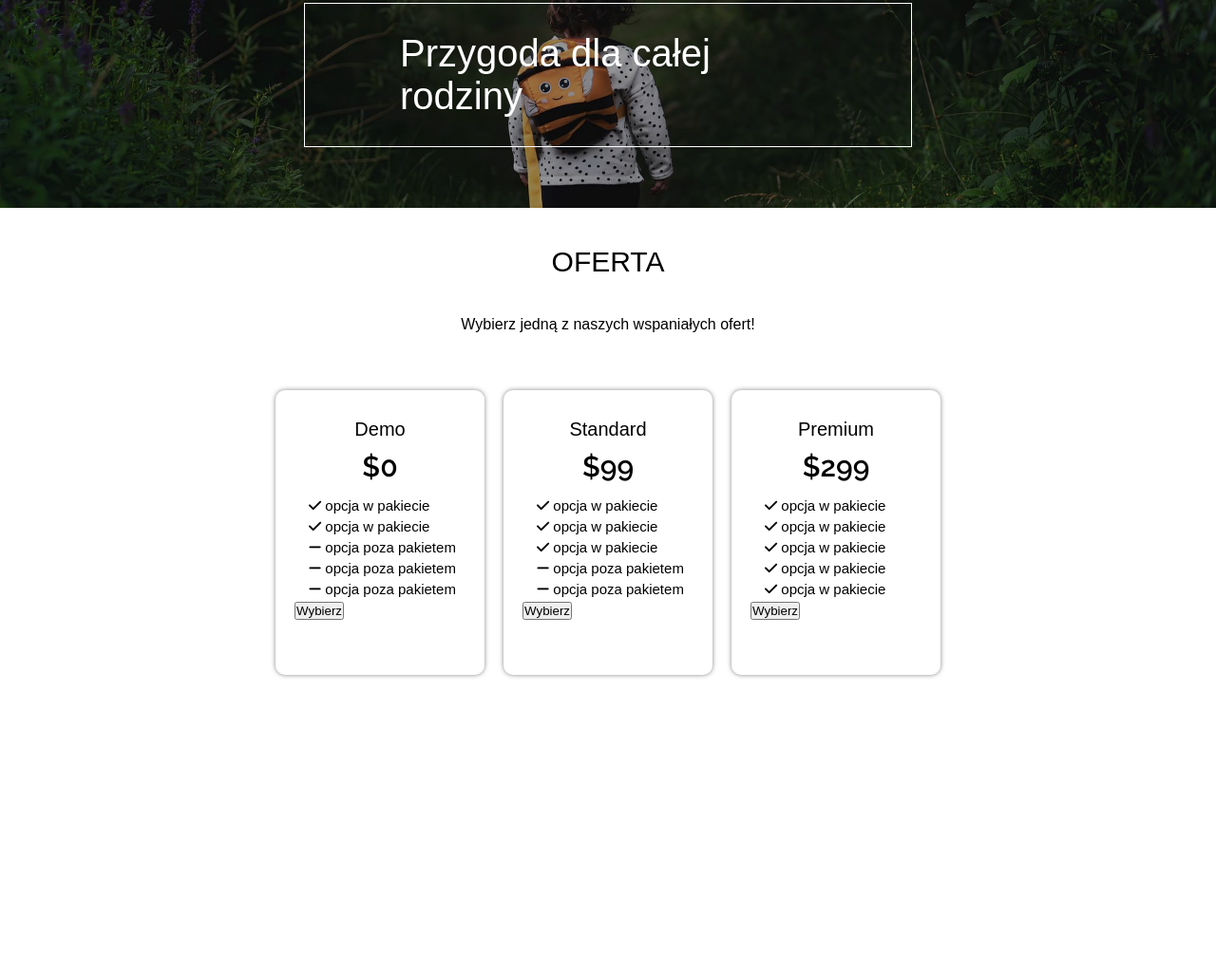
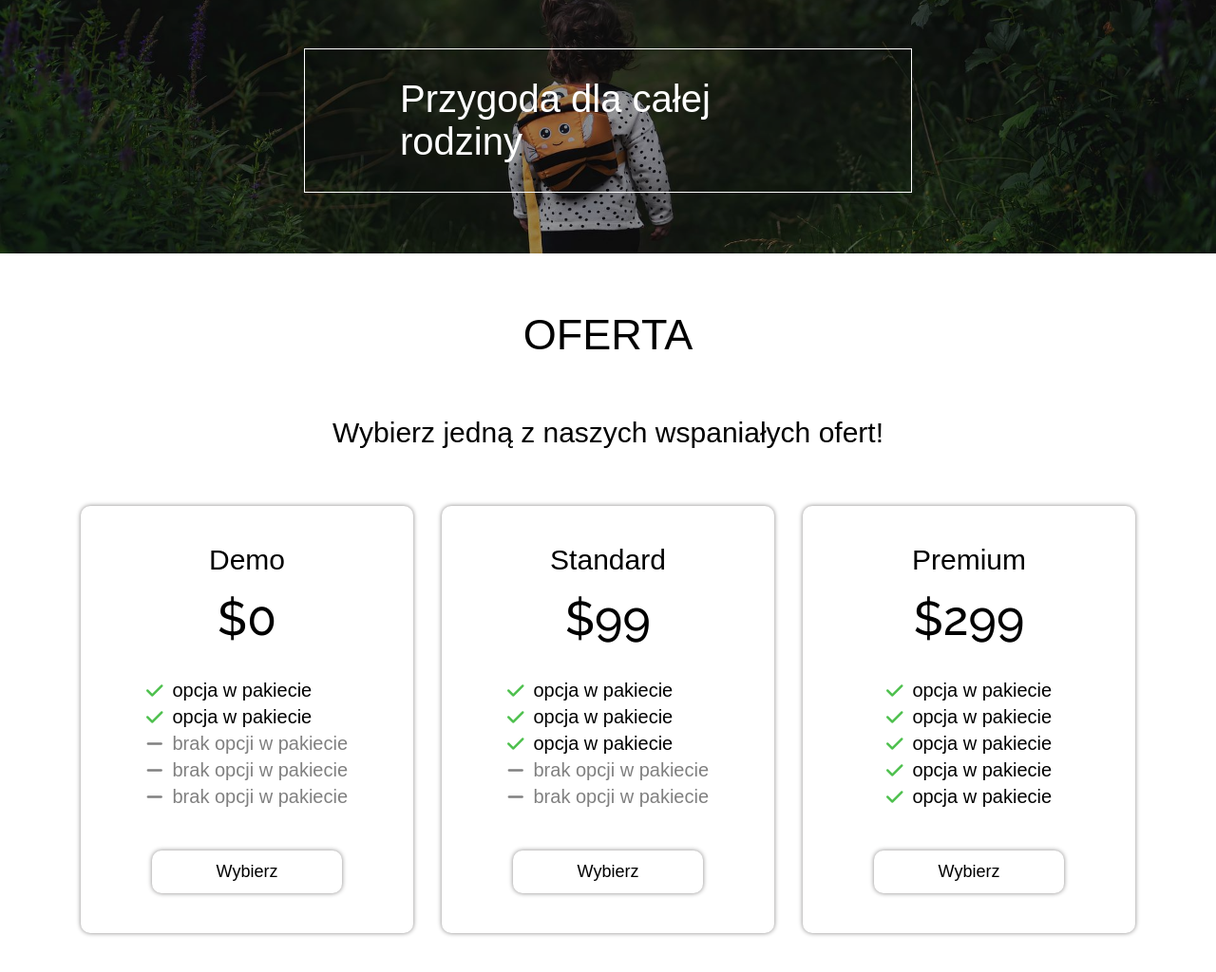
Before and after one commit to B7atis/Forest_Page, a website: page index.html in a window 1280 px wide. Shown: the part 956-1980 px from the top of the page at 95% size. Before the commit the page ends 1777 px from the top, so only its background shows below. Drawn offline with Linux system fonts and the light colour scheme; files whose address does not match are found by name.

Commit message:
Complete the offer sections

```diff
--- a/index.html
+++ b/index.html
@@ -69,50 +69,130 @@
       <h2>oferta</h2>
       <p>Wybierz jedną z naszych wspaniałych ofert!</p>
     </div>
+    <div class="all-cards">
       <div class="container-price">
+        <div class="cards-area">
+          <div class="row">
+            <div class="pricing-details">
+              <h3>Demo</h3>
+              <p>$0</p>
+            </div>
+            <div class="offers-box">
+              <ul class="features">
+                <li><i class="fas fa-check"></i><span>opcja w pakiecie</span></li>
+                <li><i class="fas fa-check"></i><span>opcja w pakiecie</span></li>
+                <li class="minus"><i class="fas fa-minus"></i><span>brak opcji w pakiecie</span></li>
+                <li class="minus"><i class="fas fa-minus"></i><span>brak opcji w pakiecie</span></li>
+                <li class="minus"><i class="fas fa-minus"></i><span>brak opcji w pakiecie</span></li>
+              </ul>
+            </div>
+          </div>
+          <div class="btn">
+            <button>Wybierz</button>
+          </div>
+        </div>
+      </div>
+      <div class="container-price">
+        <div class="cards-area">
+          <div class="row">
+            <div class="pricing-details">
+              <h3>Standard</h3>
+              <p>$99</p>
+            </div>
+            <div class="offers-box">
+              <ul class="features">
+                <li><i class="fas fa-check"></i><span>opcja w pakiecie</span></li>
+                <li><i class="fas fa-check"></i><span>opcja w pakiecie</span></li>
+                <li><i class="fas fa-check"></i><span>opcja w pakiecie</span></li>
+                <li class="minus"><i class="fas fa-minus"></i><span>brak opcji w pakiecie</span></li>
+                <li class="minus"><i class="fas fa-minus"></i><span>brak opcji w pakiecie</span></li>
+              </ul>
+            </div>
+          </div>
+          <div class="btn">
+            <button>Wybierz</button>
+          </div>
+        </div>
+      </div>
+      <div class="container-price">
+        <div class="cards-area">
+          <div class="row">
+            <div class="pricing-details">
+              <h3>Premium</h3>
+              <p>$299</p>
+            </div>
+            <div class="offers-box">
+              <ul class="features">
+                <li><i class="fas fa-check"></i><span>opcja w pakiecie</span></li>
+                <li><i class="fas fa-check"></i><span>opcja w pakiecie</span></li>
+                <li><i class="fas fa-check"></i><span>opcja w pakiecie</span></li>
+                <li><i class="fas fa-check"></i><span>opcja w pakiecie</span></li>
+                <li><i class="fas fa-check"></i><span>opcja w pakiecie</span></li>
+              </ul>
+            </div>
+          </div>
+          <div class="btn">
+            <button>Wybierz</button>
+          </div>
+        </div>
+      </div>
+    </div>
+    <!-- <div class="container-price">
       <div class="price-card">
         <div class="text-offers">
           <p>Demo</p>
           <h3>$0</h3>
+          <div class="offers-box">
             <ul class="option">
-            <li><i class="fa-solid fa-check"></i> opcja w pakiecie</li>
-            <li><i class="fa-solid fa-check"></i> opcja w pakiecie</li>
-            <li><i class="fa-solid fa-minus"></i> opcja poza pakietem</li>
-            <li><i class="fa-solid fa-minus"></i> opcja poza pakietem</li>
-            <li><i class="fa-solid fa-minus"></i> opcja poza pakietem</li>
+              <li><i class="fa-solid fa-check"></i><span>opcja w pakiecie</span></li>
+              <li><i class="fa-solid fa-check"></i><span>opcja w pakiecie</span></li>
+              <li><i class="fa-solid fa-minus"></i><span>opcja poza pakietem</span></li>
+              <li><i class="fa-solid fa-minus"></i><span>opcja poza pakietem</span></li>
+              <li><i class="fa-solid fa-minus"></i><span>opcja poza pakietem</span></li>
             </ul>
+          </div>
+          <div class="btn">
             <button class="btn">Wybierz</button>
+          </div>
         </div>
       </div>
       <div class="price-card">
         <div class="text-offers">
           <p>Standard</p>
           <h3>$99</h3>
+          <div class="offers-box">
             <ul class="option">
-            <li><i class="fa-solid fa-check"></i> opcja w pakiecie</li>
-            <li><i class="fa-solid fa-check"></i> opcja w pakiecie</li>
-            <li><i class="fa-solid fa-check"></i> opcja w pakiecie</li>
-            <li><i class="fa-solid fa-minus"></i> opcja poza pakietem</li>
-            <li><i class="fa-solid fa-minus"></i> opcja poza pakietem</li>
+              <li><i class="fa-solid fa-check"></i><span>opcja w pakiecie</span></li>
+              <li><i class="fa-solid fa-check"></i><span>opcja w pakiecie</span></li>
+              <li><i class="fa-solid fa-check"></i><span>opcja w pakiecie</span></li>
+              <li><i class="fa-solid fa-minus"></i><span>opcja poza pakietem</span></li>
+              <li><i class="fa-solid fa-minus"></i><span>opcja poza pakietem</span></li>
             </ul>
+          </div>
+          <div class="btn">
             <button class="btn">Wybierz</button>
+          </div>
         </div>
       </div>
       <div class="price-card">
         <div class="text-offers">
           <p>Premium</p>
           <h3>$299</h3>
+          <div class="offers-box">
             <ul class="option">
-            <li><i class="fa-solid fa-check"></i> opcja w pakiecie</li>
-            <li><i class="fa-solid fa-check"></i> opcja w pakiecie</li>
-            <li><i class="fa-solid fa-check"></i> opcja w pakiecie</li>
-            <li><i class="fa-solid fa-check"></i> opcja w pakiecie</li>
-            <li><i class="fa-solid fa-check"></i> opcja w pakiecie</li>
+              <li><i class="fa-solid fa-check"></i><span>opcja w pakiecie</span></li>
+              <li><i class="fa-solid fa-check"></i><span>opcja w pakiecie</span></li>
+              <li><i class="fa-solid fa-check"></i><span>opcja w pakiecie</span></li>
+              <li><i class="fa-solid fa-check"></i><span>opcja w pakiecie</span></li>
+              <li><i class="fa-solid fa-check"></i><span>opcja w pakiecie</span></li>
             </ul>
+          </div>
+          <div class="btn">
             <button class="btn">Wybierz</button>
           </div>
         </div>
       </div>
+    </div> -->
   </main>
 
 </body>
--- a/src/sass/main.scss
+++ b/src/sass/main.scss
@@ -66,17 +66,17 @@ body {
   background-color: rgba(0, 0, 0, 0.5);
 }
 
-// MAIN
+// ABOUT US
 main {
   margin: 50px auto;
 }
 
 h2 {
-  margin: 40px 0;
+  margin: 60px 0;
   text-transform: uppercase;
   text-align: center;
   font-weight: 300;
-  font-size: 30px;
+  font-size: 45px;
 }
 
 .container-about-us {
@@ -129,50 +129,95 @@ h2 {
   background-color: rgba(0, 0, 0, 0.4);
 }
 
+// OFFERS
+
 .offers p {
   text-align: center;
+  font-size: 30px;
+  font-weight: 300;
+}
+
+.all-cards {
+  display: flex;
+  justify-content: center;
+  align-items: center;
+  margin-top: 60px;
 }
 
 .container-price {
+  margin: 0 15px;
+  padding: 20px;
+  width: 350px;
+  height: 450px;
+  box-shadow: 0 0 5px rgb(134, 132, 132);
+  border-radius: 10px;
+}
+
+.offers-box {
   display: flex;
   justify-content: center;
   align-items: center;
 }
 
-.price-card {
-  margin: 60px 10px;
-  padding: 20px;
-  width: 220px;
-  height: 300px;
-  box-shadow: 0 0 5px rgb(134, 132, 132);
-  border-radius: 10px;
+.row .pricing-details {
+  margin: 20px 0;
+  text-align: center;
+  padding-bottom: 15px;
 }
 
-.text-offers p,
-h3 {
-  text-align: center;
-  margin: 10px 0;
-}
-
-.text-offers p {
-  font-size: 20px;
+.pricing-details h3 {
+  font-size: 30px;
   font-weight: 300;
 }
 
-.text-offers h3 {
-  margin-bottom: 15px;
-  font-size: 30px;
+.pricing-details p {
+  margin-top: 15px;
+  font-size: 50px;
+  font-weight: 500;
   font-family: "Raleway", sans-serif;
 }
 
-.option {
+.row .features li {
+  display: flex;
+  align-items: center;
+  margin-bottom: 5px;
+  font-size: 20px;
+  font-weight: 200;
   list-style: none;
-  font-weight: 200;
-  font-size: 15px;
-  text-align: left;
-  margin-left: 15px;
 }
 
-.option li {
-  margin: 5px 0;
+.fa-check {
+  color: rgb(78, 192, 78);
 }
+
+.minus {
+  color: grey;
+}
+
+.features li span {
+  margin-left: 10px;
+}
+
+.btn {
+  display: flex;
+  justify-content: center;
+}
+
+.container-price button {
+  height: 45px;
+  width: 200px;
+  margin-top: 40px;
+  border: none;
+  color: #000;
+  font-size: 18px;
+  font-weight: 300;
+  background-color: #fff;
+  box-shadow: 0 0 5px rgb(134, 132, 132);
+  border-radius: 10px;
+  cursor: pointer;
+}
+
+.container-price button:hover {
+  background-color: rgb(78, 192, 78);
+  box-shadow: 0 0 5px rgb(78, 192, 78);
+}
```
Also changed, not shown: dist/css/main.min.css, 1 other file. Lines whose indentation alone changed are shown as unchanged.
